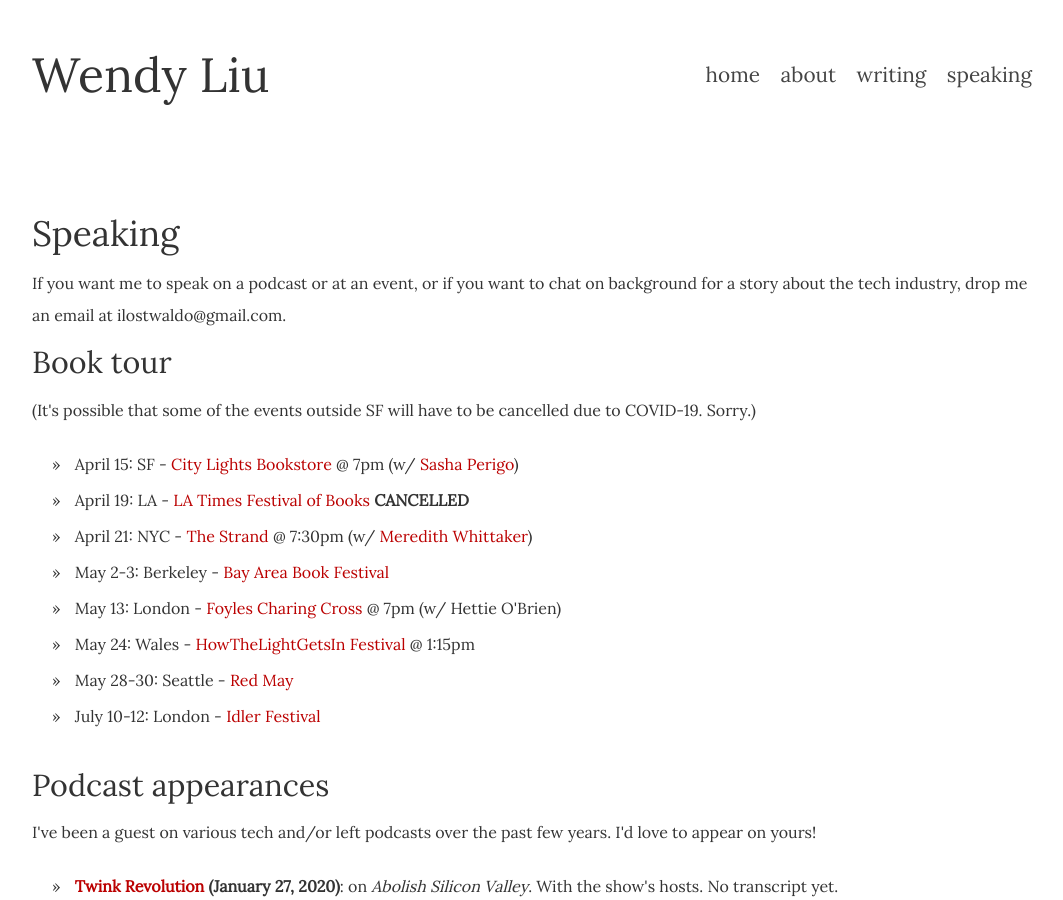
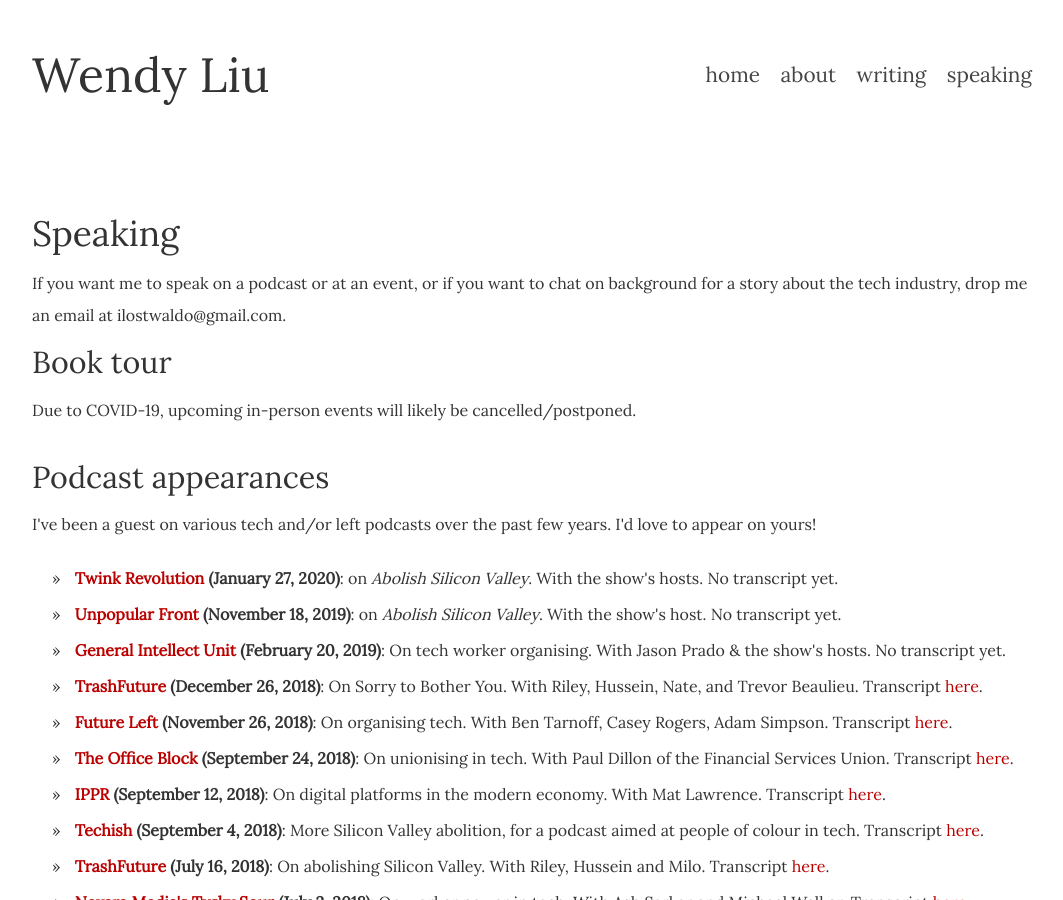
Before and after one commit to dellsystem/dellsystem.github.io, a Jekyll site: the page built from speaking/index.html, in a window 1280 px wide and 900 px high. Shown: the whole window, without its empty margins (108-1171 px from the left). Built offline with Jekyll 4.4.1, drawn with Linux system fonts in a browser that asks for light colours.

Commit message:
Update book tour section (cancelled)

```diff
--- a/_includes/book_tour.html
+++ /dev/null
@@ -1,10 +0,0 @@
-<ul>
-    <li>April 15: SF - <a href="http://www.citylights.com/info/?fa=event&event_id=3594">City Lights Bookstore</a> @ 7pm (w/ <a href="https://twitter.com/sashaperigo">Sasha Perigo</a>)</li>
-    <li>April 19: LA - <a href="https://events.latimes.com/festivalofbooks/">LA Times Festival of Books</a> <strong>CANCELLED</strong></li>
-    <li>April 21: NYC - <a href="https://www.strandbooks.com/event/wendy-liu-abolish-silicon-valley">The Strand</a> @ 7:30pm (w/ <a href="https://twitter.com/mer__edith">Meredith Whittaker</a>)</li>
-    <li>May 2-3: Berkeley - <a href="https://www.baybookfest.org/">Bay Area Book Festival</a></li>
-    <li>May 13: London - <a href="https://www.foyles.co.uk/abolish-silicon-valley-wendy-liu-in-conversation-with-hettie-obrien">Foyles Charing Cross</a> @ 7pm (w/ Hettie O'Brien)</li>
-    <li>May 24: Wales - <a href="https://howthelightgetsin.org/hay">HowTheLightGetsIn Festival</a> @ 1:15pm</li>
-    <li>May 28-30: Seattle - <a href="https://www.redmayseattle.org/">Red May</a></li>
-    <li>July 10-12: London - <a href="https://www.idler.co.uk/product/the-idler-festival-2020-tickets/">Idler Festival</a></li>
-</ul>
--- a/speaking/index.html
+++ b/speaking/index.html
@@ -7,9 +7,7 @@ If you want me to speak on a podcast or at an event, or if you want to chat on b
 
 <h2>Book tour</h2>
 
-<p>(It's possible that some of the events outside SF will have to be cancelled due to COVID-19. Sorry.)</p>
-
-{% include book_tour.html %}
+<p>Due to COVID-19, upcoming in-person events will likely be cancelled/postponed.</p>
 
 <h2 id="podcasts">Podcast appearances</h2>
 
```
